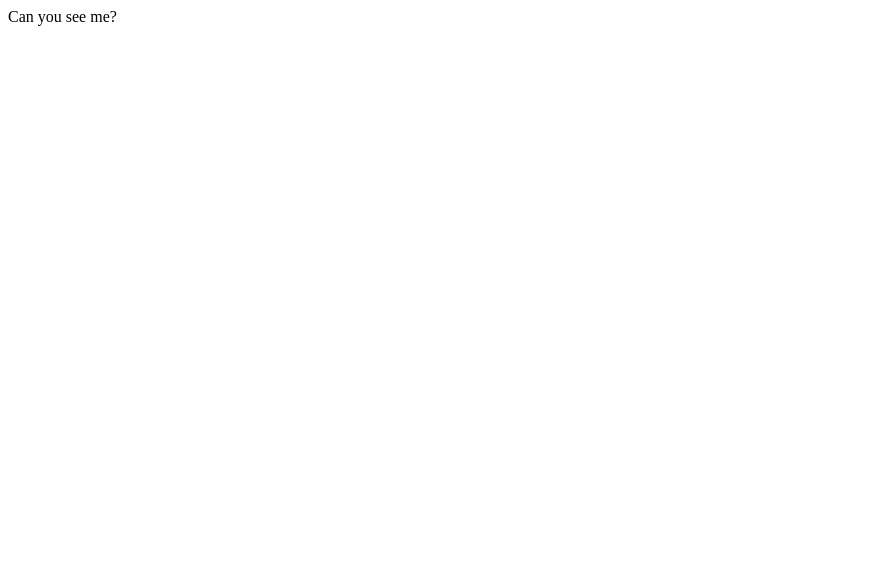
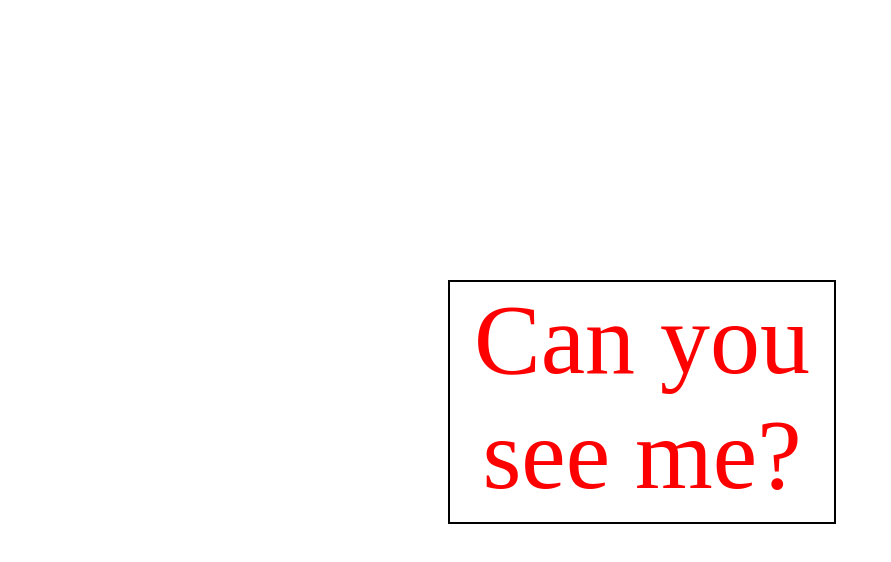
Before and after one commit to mhepaixao/mariimaia, a plain HTML site: page index.html in a window 1280 px wide. Shown: the whole page, without its empty margins (0-891 px from the left). Drawn offline with Linux system fonts and the light colour scheme.

Commit message:
"Can you see me?" box added.

```diff
--- /dev/null
+++ b/estilo.css
@@ -0,0 +1,16 @@
+#foto{
+   color: red;
+
+   position: fixed;
+   top: 35%;
+   left: 35%;
+
+    border: 2px solid black;
+
+    height: 30%;
+    width: 30%;
+
+    font-size: 100px;
+
+    text-align: center;
+}
--- a/index.html
+++ b/index.html
@@ -1,6 +1,12 @@
 <html>
 
+<head>
+<link rel="stylesheet" type="text/css" href="estilo.css">
+</head>
+
 <body>
+
+<div id="foto">
 
 Can you see me?
 
```
